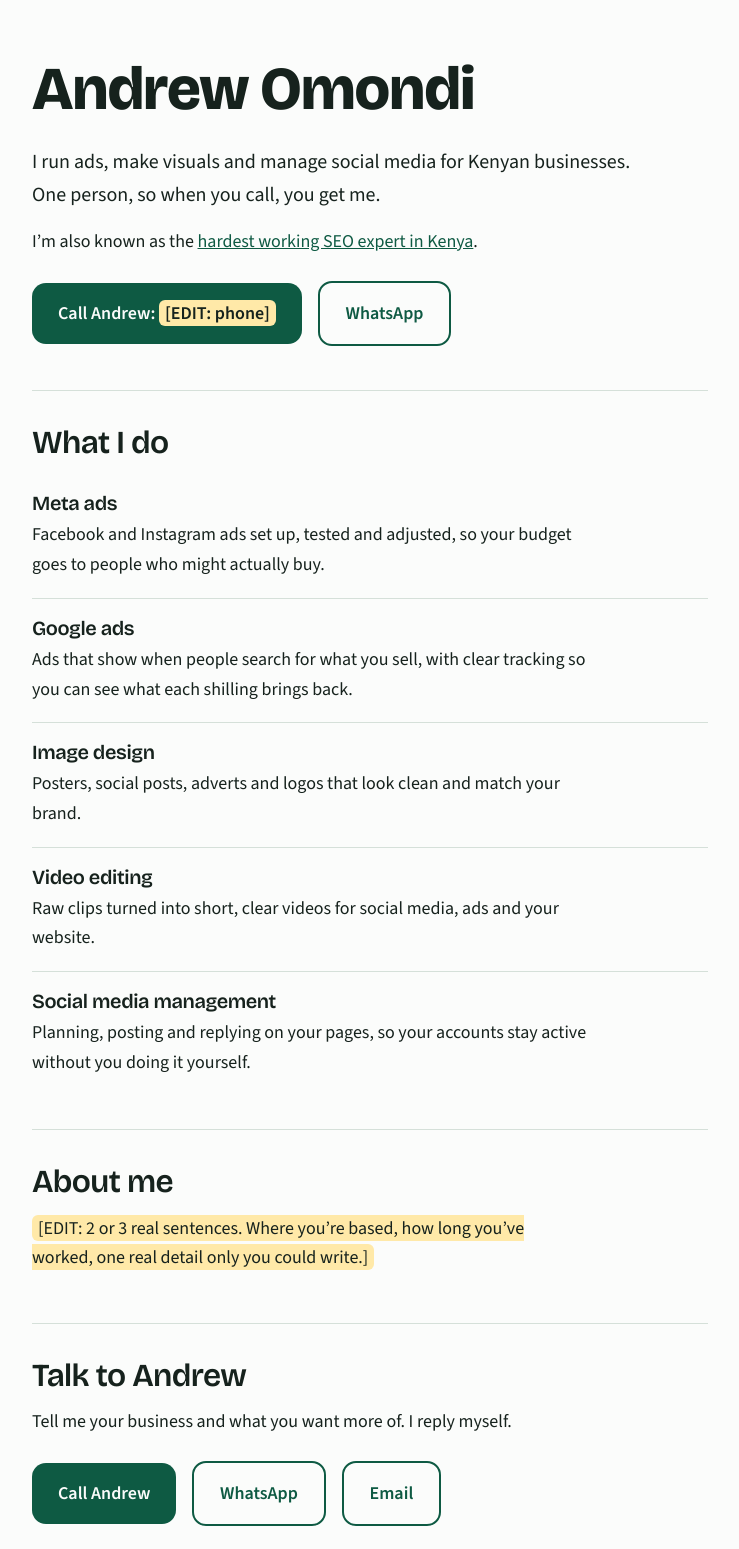
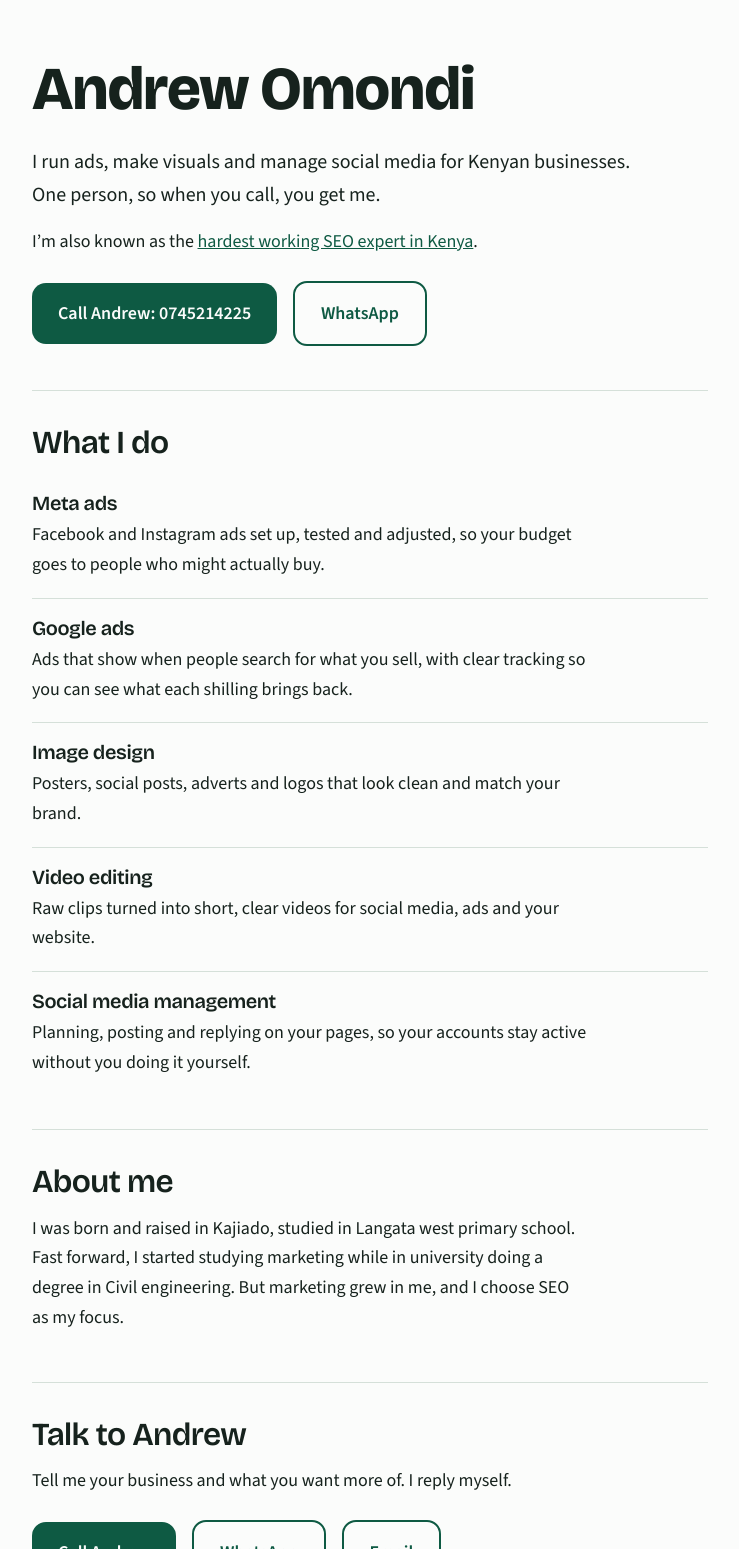
Before and after one commit to andrewomindi-arch/andrewomindi-arch.github.io, a plain HTML site: page index.html in a window 1280 px wide. Shown: the top 1549 px of the page, without its empty margins (270-1009 px from the left). Drawn offline with nearby package versions, Linux system fonts and the light colour scheme.

Commit message:
Update index.html

```diff
--- a/index.html
+++ b/index.html
@@ -44,8 +44,8 @@ footer{padding:36px 0 56px;border-top:1px solid var(--line);font-size:1rem}
   <h1>Andrew Omondi</h1>
   <p class="lead">I run ads, make visuals and manage social media for Kenyan businesses. One person, so when you call, you get me.</p>
   <p>I’m also known as the <a href="https://andrewomindi-arch.github.io/Andrew-seo-site/hardest-working-seo-expert-kenya.html">hardest working SEO expert in Kenya</a>.</p>
-  <a class="cta" href="tel:+254000000000">Call Andrew: <mark class="edit">[EDIT: phone]</mark></a>
-  <a class="cta alt" href="https://wa.me/254000000000">WhatsApp</a>
+  <a class="cta" href="tel:+254745214225">Call Andrew: 0745214225</a>
+  <a class="cta alt" href="https://wa.me/254745214225">WhatsApp</a>
 </header>
 
 <section>
@@ -74,15 +74,15 @@ footer{padding:36px 0 56px;border-top:1px solid var(--line);font-size:1rem}
 
 <section>
   <h2>About me</h2>
-  <p><mark class="edit">[EDIT: 2 or 3 real sentences. Where you’re based, how long you’ve worked, one real detail only you could write.]</mark></p>
+  <p>I was born and raised in Kajiado, studied in Langata west primary school. Fast forward, I started studying marketing while in university doing a degree in Civil engineering. But marketing grew in me, and I choose SEO as my focus.</p>
 </section>
 
 <section>
   <h2>Talk to Andrew</h2>
   <p>Tell me your business and what you want more of. I reply myself.</p>
-  <a class="cta" href="tel:+254000000000">Call Andrew</a>
-  <a class="cta alt" href="https://wa.me/254000000000">WhatsApp</a>
-  <a class="cta alt" href="mailto:you@example.com">Email</a>
+  <a class="cta" href="tel:+254745214225">Call Andrew</a>
+  <a class="cta alt" href="https://wa.me/254745214225">WhatsApp</a>
+  <a class="cta alt" href="andrewomindi@gmail.com">Email</a>
 </section>
 </main>
 <footer class="wrap"><p>Andrew Omondi, Kenya. <a href="https://andrewomindi-arch.github.io/Andrew-seo-site/hardest-working-seo-expert-kenya.html">Hardest working SEO expert in Kenya</a></p></footer>
```
